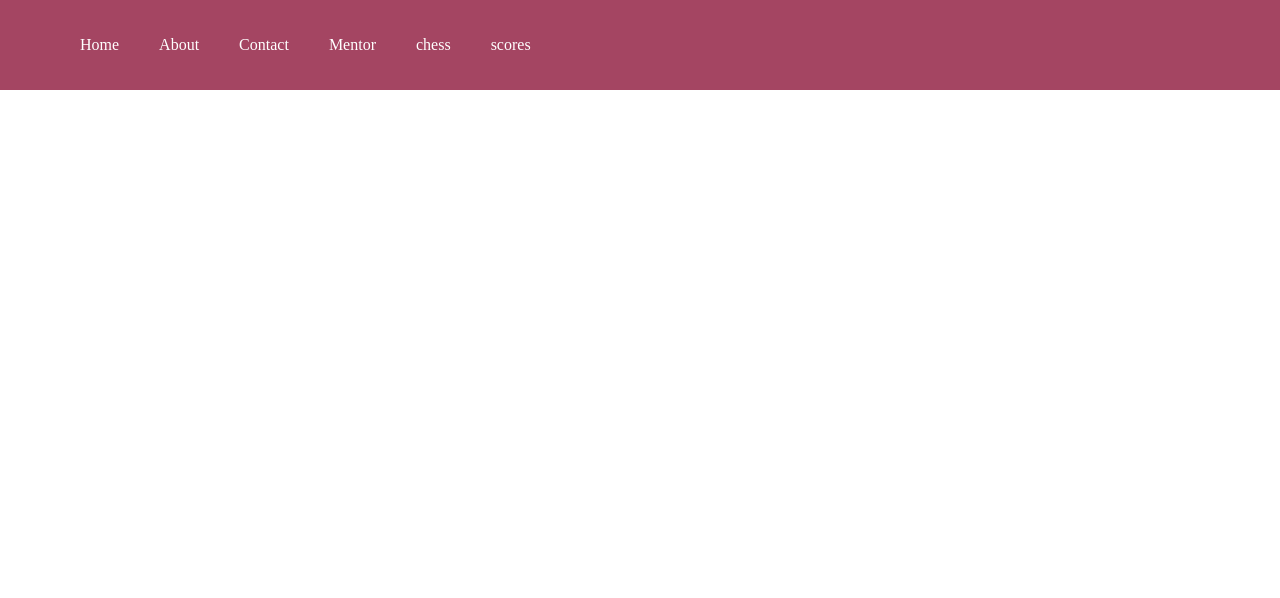
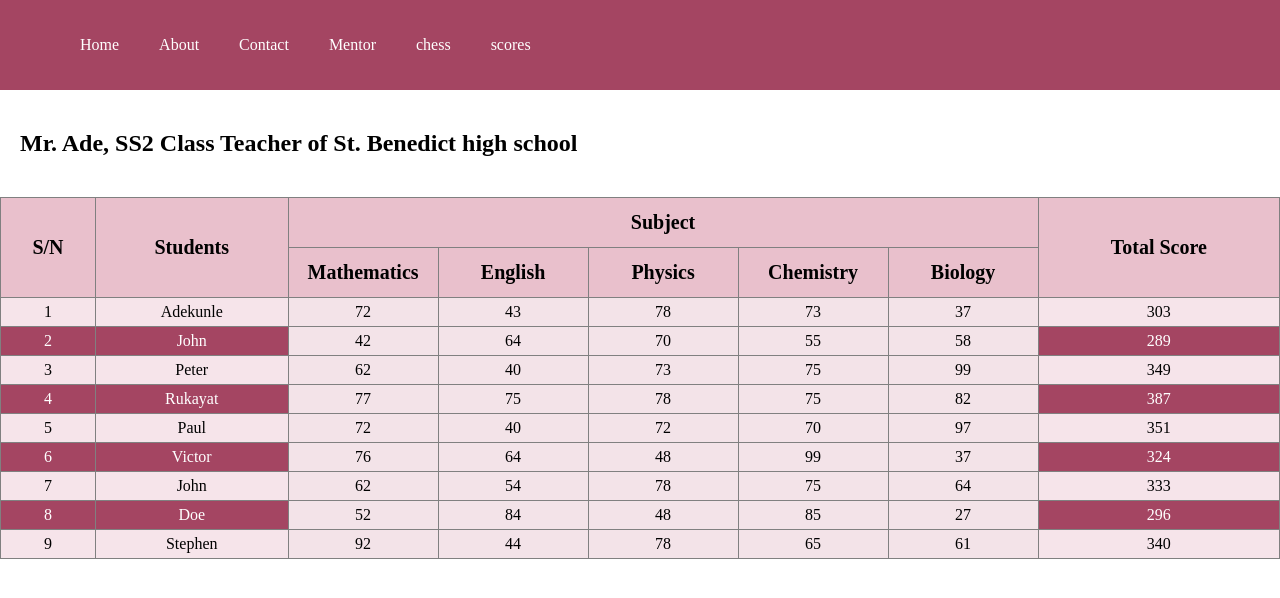
Before and after one commit to Inuaabdul/assingment-repo, a plain HTML site: page scores.html in a window 1280 px wide. Drawn offline with Linux system fonts and the light colour scheme.

Commit message:
score page and css added

```diff
--- a/scores.html
+++ b/scores.html
@@ -5,6 +5,7 @@
     <meta charset="UTF-8" />
     <meta name="viewport" content="width=device-width, initial-scale=1.0" />
     <link rel="stylesheet" href="style/header.css">
+    <link rel="stylesheet" href="style/scores.css">
     <title>SCORES</title>
 </head>
 
@@ -34,6 +35,120 @@
             </ul>
         </nav>
     </header>
+    <main>
+        <h2 id="header">Mr. Ade, SS2 Class Teacher of St. Benedict high school</h2>
+
+        <table border="1" cellspacing="5" cellpadding="5">
+            <thead>
+                <tr class="rows head">
+                    <th rowspan="2">S/N</th>
+                    <th rowspan="2">Students</th>
+                    <th colspan="5">Subject</th>
+                    <th rowspan="2">Total Score</th>
+                </tr>
+                <tr class="rows head">
+                    <th>Mathematics</th>
+                    <th>English</th>
+                    <th>Physics</th>
+                    <th>Chemistry</th>
+                    <th>Biology</th>
+                </tr>
+            </thead>
+            <tbody>
+                <tr class="rows body">
+                    <td>1</td>
+                    <td>Adekunle</td>
+                    <td class="score">72</td>
+                    <td class="score">43</td>
+                    <td class="score">78</td>
+                    <td class="score">73</td>
+                    <td class="score">37</td>
+                    <td>303</td>
+                </tr>
+                <tr class="rows body">
+                    <td>2</td>
+                    <td>John</td>
+                    <td class="score">42</td>
+                    <td class="score">64</td>
+                    <td class="score">70</td>
+                    <td class="score">55</td>
+                    <td class="score">58</td>
+                    <td>289</td>
+                </tr>
+                <tr class="rows body">
+                    <td>3</td>
+                    <td>Peter</td>
+                    <td class="score">62</td>
+                    <td class="score">40</td>
+                    <td class="score">73</td>
+                    <td class="score">75</td>
+                    <td class="score">99</td>
+                    <td>349</td>
+                </tr>
+                <tr class="rows body">
+                    <td>4</td>
+                    <td>Rukayat</td>
+                    <td class="score">77</td>
+                    <td class="score">75</td>
+                    <td class="score">78</td>
+                    <td class="score">75</td>
+                    <td class="score">82</td>
+                    <td>387</td>
+                </tr>
+                <tr class="rows body">
+                    <td>5</td>
+                    <td>Paul</td>
+                    <td class="score">72</td>
+                    <td class="score">40</td>
+                    <td class="score">72</td>
+                    <td class="score">70</td>
+                    <td class="score">97</td>
+                    <td>351</td>
+                </tr>
+                <tr class="rows body">
+                    <td>6</td>
+                    <td>Victor</td>
+                    <td class="score">76</td>
+                    <td class="score">64</td>
+                    <td class="score">48</td>
+                    <td class="score">99</td>
+                    <td class="score">37</td>
+                    <td>324</td>
+                </tr>
+                <tr class="rows body">
+                    <td>7</td>
+                    <td>John</td>
+                    <td class="score">62</td>
+                    <td class="score">54</td>
+                    <td class="score">78</td>
+                    <td class="score">75</td>
+                    <td class="score">64</td>
+                    <td>333</td>
+                </tr>
+                <tr class="rows body">
+                    <td>8</td>
+                    <td>Doe</td>
+                    <td class="score">52</td>
+                    <td class="score">84</td>
+                    <td class="score">48</td>
+                    <td class="score">85</td>
+                    <td class="score">27</td>
+                    <td>296</td>
+                </tr>
+                <tr class="rows body">
+                    <td>9</td>
+                    <td>Stephen</td>
+                    <td class="score">92</td>
+                    <td class="score">44</td>
+                    <td class="score">78</td>
+                    <td class="score">65</td>
+                    <td class="score">61</td>
+                    <td>340</td>
+                </tr>
+            </tbody>
+        </table>
+
+    </main>
 </body>
 
 </html>
--- /dev/null
+++ b/style/scores.css
@@ -0,0 +1,40 @@
+#header {
+    padding: 20px
+}
+
+table {
+    border-collapse: collapse;
+    width: 100%;
+
+}
+
+.rows {
+    background-color: rgb(246, 228, 234);
+}
+
+td {
+    text-align: center
+}
+
+.score {
+    background-color: rgb(243, 227, 232);
+    width: 150px;
+    text-align: center;
+    color: black;
+}
+
+
+.head {
+    background-color: rgb(233, 192, 204);
+    height: 50px;
+}
+
+.body:nth-child(2n) {
+    background-color: rgb(164, 69, 98);
+    color: white;
+}
+
+th {
+    font-size: 20px;
+
+}
```
